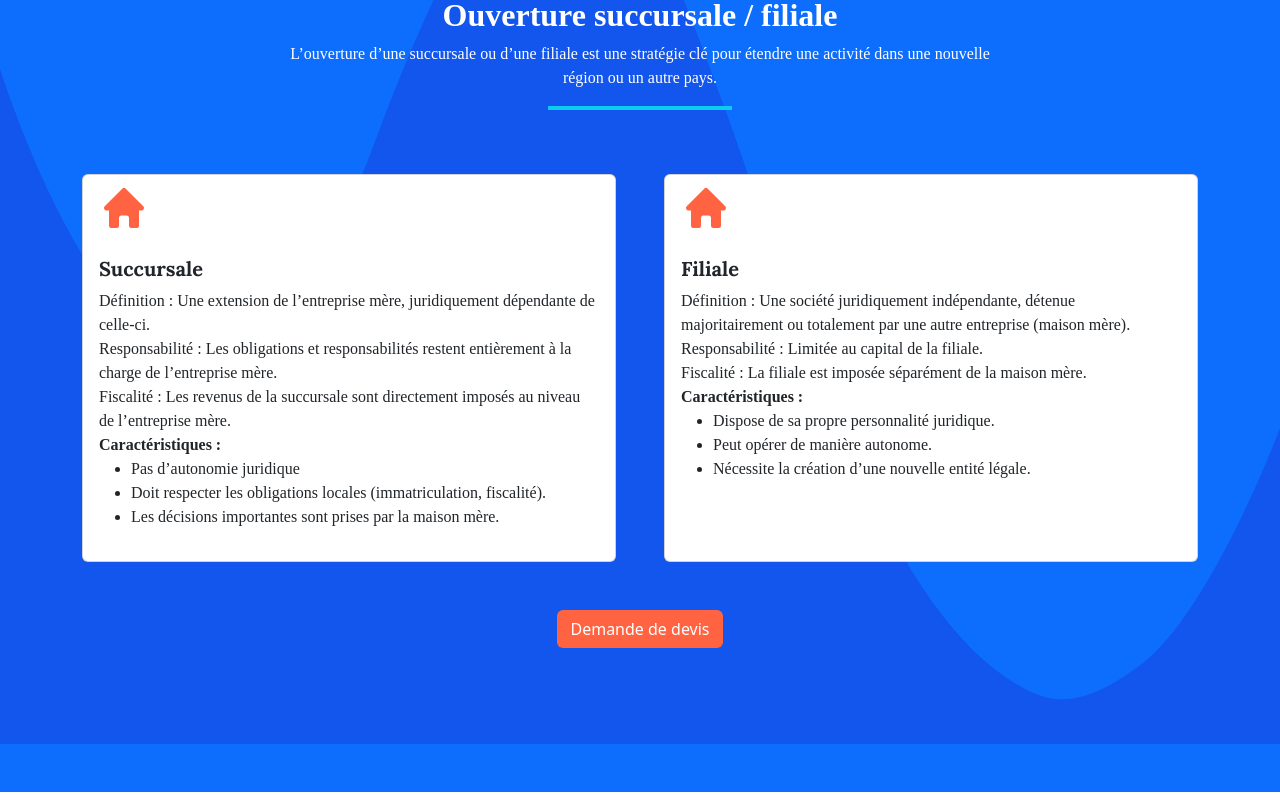
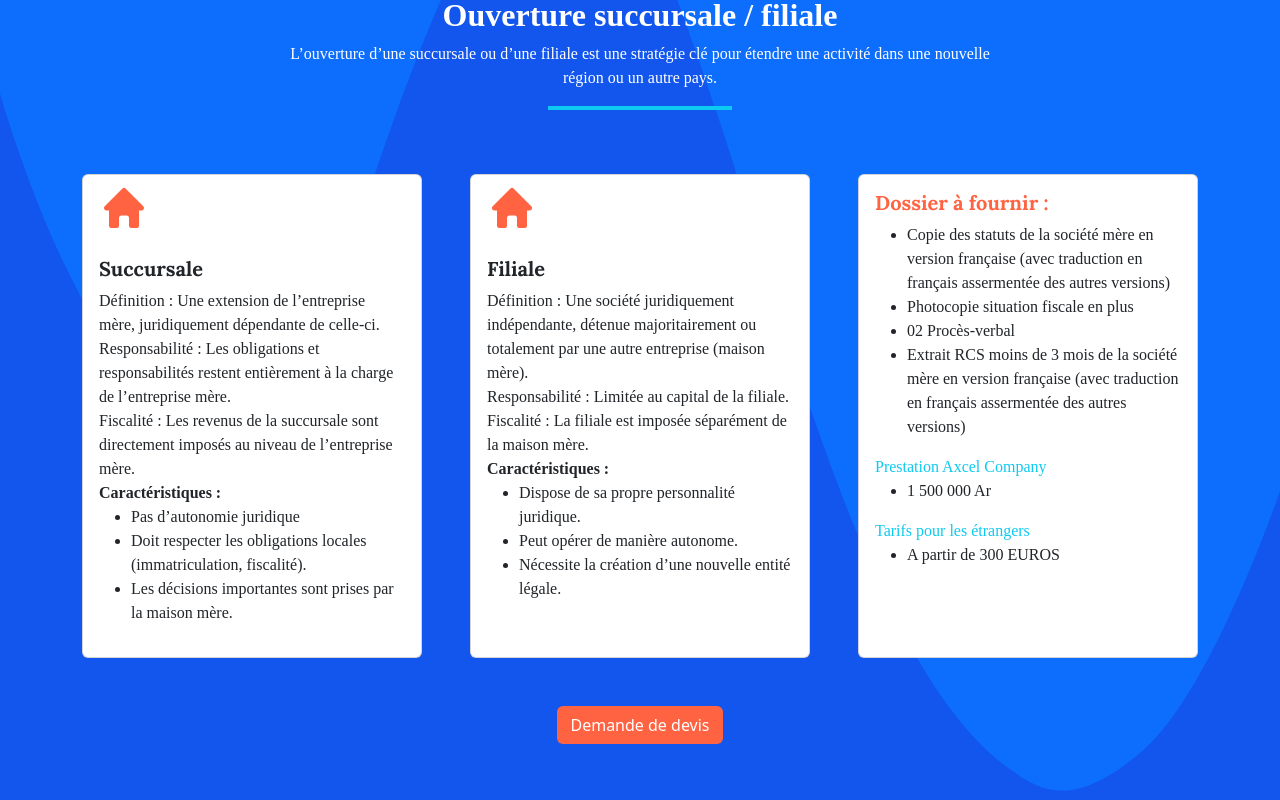
Before and after one commit to hrzmkl/axcel-project, a Next.js app: page /ouverture-succursale-filiale in a window 1280 px wide. Shown: the part 1920-2720 px from the top of the page. Built offline with nearby package versions, Linux system fonts and the light colour scheme.

Commit message:
Update content page: Ouverture S/F

```diff
--- a/app/(pages)/(creation)/ouverture-succursale-filiale/page.tsx
+++ b/app/(pages)/(creation)/ouverture-succursale-filiale/page.tsx
@@ -121,7 +121,7 @@ export default function Page() {
                 </div>
                 <div className="col d-none d-lg-block"></div>
             </div>
-            <div className="row row-cols-1 row-cols-md-2 g-5">
+            <div className="row row-cols-1 row-cols-md-3 g-5">
               <div className="col">
                 <div className="card h-100">
                   <div className="card-header bg-transparent border-0">
@@ -134,12 +134,13 @@ export default function Page() {
                     Responsabilité : Les obligations et responsabilités restent entièrement à la charge de l’entreprise mère.<br></br>
                     Fiscalité : Les revenus de la succursale sont directement imposés au niveau de l’entreprise mère.<br></br>
                     <strong>Caractéristiques :</strong>
+                    </p>
                     <ul>
                       <li>Pas d’autonomie juridique</li>
                       <li>Doit respecter les obligations locales (immatriculation, fiscalité).</li>
                       <li>Les décisions importantes sont prises par la maison mère.</li>
                     </ul>
-                    </p>
+
                   </div>
 
                  </div>
@@ -156,15 +157,39 @@ export default function Page() {
                       Responsabilité : Limitée au capital de la filiale.<br></br>
                       Fiscalité : La filiale est imposée séparément de la maison mère.<br></br>
                       <strong>Caractéristiques :</strong>
+                      </p>
                       <ul>
                         <li>Dispose de sa propre personnalité juridique.</li>
                         <li>Peut opérer de manière autonome.</li>
                         <li>Nécessite la création d’une nouvelle entité légale.</li>
                       </ul>
-                      </p>
+
                     </div>
                  </div>
               </div>
+                <div className="col">
+                    <div className="card h-100">
+
+                        <div className="card-body">
+                            <h3 className="card-title axel-text-orange">Dossier à fournir :</h3>
+                                <ul className="card-text">
+                                    <li>Copie des statuts de la société mère en version française (avec traduction en français assermentée des autres versions)</li>
+                                    <li>Photocopie situation fiscale en plus</li>
+                                    <li>02 Procès-verbal</li>
+                                    <li>Extrait RCS moins de 3 mois de la société mère en version française (avec traduction en français assermentée des autres versions)</li>
+                                </ul>
+                            <p className="card-text text-info">Prestation Axcel Company</p>
+                            <ul className="card-text">
+                                <li>1 500 000 Ar</li>
+                            </ul>
+                            <p className="card-text text-info">Tarifs pour les étrangers</p>
+                            <ul className="card-text">
+                                <li>A partir de 300 EUROS</li>
+                            </ul>
+
+                        </div>
+                    </div>
+                </div>
             </div>
             <div className="text-center py-5">
                   <a href="/devis" className="btn axel-btn-orange text-white">Demande de devis</a>
```
